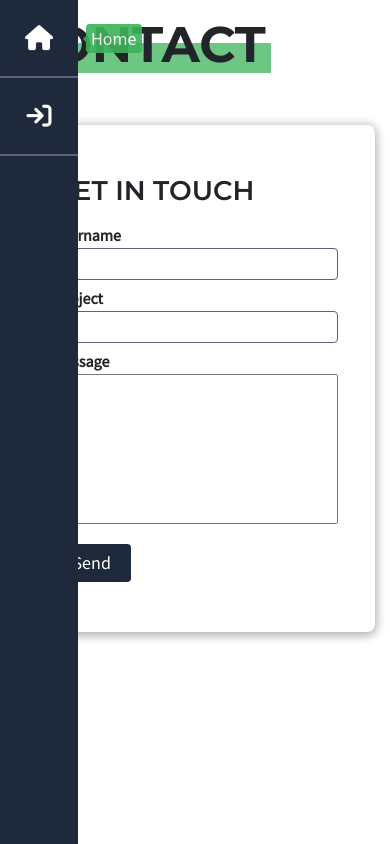
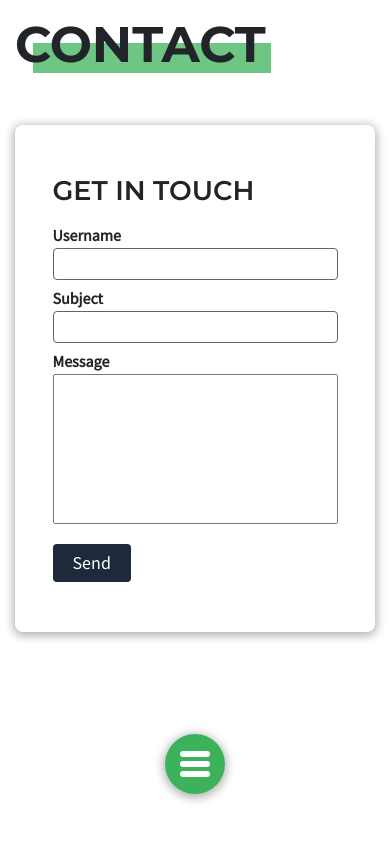
Before and after one commit to Samoftheforrest/devhub, a Flask app: page /contact in a window 390 px wide. Run offline with Flask 2, Linux system fonts and the light colour scheme; some libraries are stand-ins or nearby versions.

Commit message:
[IMPLEMENT] added mobile nav

```diff
--- a/static/css/style.css
+++ b/static/css/style.css
@@ -107,6 +107,12 @@ h2, h3, h4, h5, h6 {
     left: 0;
     bottom: 0;
     z-index: 2;
+    transform: translateX(-100%);
+    transition: all .3s;
+}
+
+#sidebar[class="__active"] {
+    transform: translateX(0);
 }
 
 #sidebar ul {
@@ -155,6 +161,62 @@ h2, h3, h4, h5, h6 {
 
 #sidebar ul i {
     font-size: 2.5rem;
+}
+
+.burger-button {
+    position: fixed;
+    z-index: 3;
+    bottom: 5rem;
+    left: 50%;
+    transform: translateX(-50%);
+    background: var(--brand-colour);
+    height: 6rem;
+    width: 6rem;
+    border-radius: 50%;
+    display: flex;
+    align-items: center;
+    justify-content: center;
+    box-shadow: 0px 2px 10px 2px rgba(0,0,0,0.3);
+}
+
+.bar {
+    height: .6rem;
+    width: 50%;
+    display: inline-block;
+    background: var(--light-colour);
+    border-radius: 8px;
+    position: relative;
+}
+
+.bar::before, .bar::after {
+    content: '';
+    display: inline-block;
+    height: .6rem;
+    width: 100%;
+    background: var(--light-colour);
+    border-radius: 8px;
+    position: absolute;
+    transition: all .3s;
+}
+
+.bar::before {
+    transform: translateY(-10px);
+}
+
+.bar::after {
+    transform: translateY(10px);
+}
+
+.burger-button[class*='__active'] .bar {
+    background: var(--brand-colour);
+}
+
+.burger-button[class*='__active'] .bar::before {
+    transform: rotate(45deg);
+}
+
+.burger-button[class*='__active'] .bar::after {
+    transform: rotate(-45deg);
 }
 
 .tooltip {
@@ -344,6 +406,19 @@ textarea {
 /* media queries */
 
 @media screen and (min-width: 992px) {
+    #sidebar {
+        background: var(--dark-colour);
+        top: 0;
+        left: 0;
+        bottom: 0;
+        z-index: 2;
+        transform: translateX(0);
+    }
+
+    .burger-button {
+        display: none;
+    }
+
     .project-card-image {
         max-height: none;
         border-radius: 0.8rem 0 0 0.8rem;
--- a/static/js/script.js
+++ b/static/js/script.js
@@ -1,6 +1,25 @@
 // Initialise Bootstrap tooltips
-
 let tooltipTriggerList = [].slice.call(document.querySelectorAll('[data-bs-toggle="tooltip"]'))
 let tooltipList = tooltipTriggerList.map(function (tooltipTriggerEl) {
   return new bootstrap.Tooltip(tooltipTriggerEl)
 });
+
+// mobile nav
+$('.burger-button').click(function() {
+  let sidebar = $('#sidebar');
+  let burgerButton = $(this);
+
+  // add/remove active class to burger button
+  if (burgerButton.hasClass('__active')) {
+    burgerButton.removeClass('__active');
+  } else {
+    burgerButton.addClass('__active');
+  }
+
+  // add/remove active class to nav
+  if (sidebar.hasClass('__active')) {
+    sidebar.removeClass('__active');
+  } else {
+    sidebar.addClass('__active');
+  }
+})
--- a/templates/base.html
+++ b/templates/base.html
@@ -34,6 +34,10 @@
 
 
     <main class="wrapper">
+
+        <div class="burger-button">
+            <span class="bar"></span>
+        </div>
 
         <!-- sidebar -->
         <nav id="sidebar">
--- a/templates/contact.html
+++ b/templates/contact.html
@@ -6,7 +6,7 @@
             <div class="col-12">
                 <h1 class="page-title">Contact</h1>
             </div>
-            <div class="col-md-6 mx-md-auto">
+            <div class="col-md-9 col-lg-6 mx-md-auto">
                 <form action="{{ url_for('login')}}" method="POST" id="contact-form" class="form">
                     <div class="container">
                         <div class="row">
```
